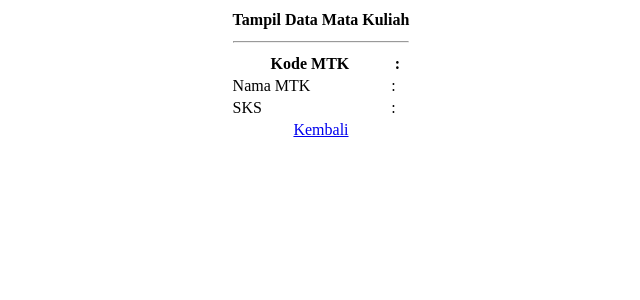
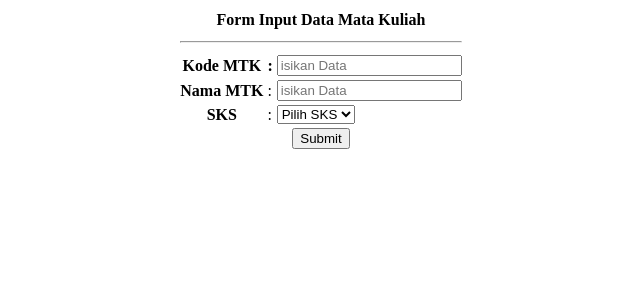
Before and after one commit to emiwulandari23/WP2_EmiWulandari, a CodeIgniter app: page /pustaka-booking/index.php/matakuliah/cetak in a window 1280 px wide. Shown: the top 300 px of the page, without its empty margins (319-959 px from the left). Run offline with CodeIgniter, Linux system fonts and the light colour scheme.

Commit message:
Pertemuan 5 dan Tugas 4

```diff
--- a/application/config/autoload.php
+++ b/application/config/autoload.php
@@ -58,7 +58,7 @@ $autoload['packages'] = array();
 |
 |	$autoload['libraries'] = array('user_agent' => 'ua');
 */
-$autoload['libraries'] = array();
+$autoload['libraries'] = array('form_validation');
 
 /*
 | -------------------------------------------------------------------
--- a/application/controllers/Matakuliah.php
+++ b/application/controllers/Matakuliah.php
@@ -8,11 +8,32 @@ class Matakuliah extends CI_Controller
     }
     public function cetak()
     {
-        $data = [
-            'kode' => $this->input->post('kode'),
-            'nama' => $this->input->post('nama'),
-            'sks' => $this->input->post('sks')
-        ];
-        $this->load->view('view-data-matakuliah', $data);
+        $this->form_validation->set_rules('kode', 'Kode Matakuliah',
+            'required|min_length[3]', [
+            'required' => 'Kode Matakuliah Harus diisi',
+            'min_lenght' => 'Kode terlalu pendek'
+        ]);
+
+        $this->form_validation->set_rules('nama', 'Nama Matakuliah',
+            'required|min_length[3]', [
+            'required' => 'Nama Matakuliah Harus diisi',
+            'min_lenght' => 'Nama terlalu pendek'
+        ]);
+        $this->form_validation->set_rules('sks', 'SKS',
+            'required', [
+            'required' => 'SKS Harus Dipilih'
+        ]);
+
+        if ($this->form_validation->run() != true) {
+            $this->load-> view ('view-form-matakuliah');
+        } else {
+            $data = [
+                'kode' => $this->input->post('kode'),
+                'nama' => $this->input->post('nama'),
+                'sks' => $this->input->post('sks')
+            ];
+
+            $this->load-> view ('view-data-matakuliah', $data);
+        }
     }
 }
--- a/application/views/view-data-matakuliah.php
+++ b/application/views/view-data-matakuliah.php
@@ -19,12 +19,12 @@
                 <td><?= $kode; ?></td>
             </tr>
             <tr>
-                <td>Nama MTK</td>
+                <th>Nama MTK</th>
                 <td>:</td>
                 <td><?= $nama; ?></td>
             </tr>
             <tr>
-                <td>SKS</td>
+                <th>SKS</th>
                 <td>:</td>
                 <td><?= $sks; ?></td>
             </tr>
--- a/application/views/view-form-matakuliah.php
+++ b/application/views/view-form-matakuliah.php
@@ -22,14 +22,16 @@
                     <th>Kode MTK</th>
                     <th>:</th>
                     <td>
-                        <input type="text" name="kode" id="kode">
+                        <input type="text" name="kode" id="kode" placeholder = "isikan Data">
+                        <div class = "unvalid-feedback"><?=form_error('kode') ?></div>
                     </td>
                 </tr>
                 <tr>
                     <th>Nama MTK</th>
                     <td>:</td>
                     <td>
-                        <input type="text" name="nama" id="nama">
+                        <input type="text" name="nama" id="nama" placeholder = "isikan Data">
+                        <div class = "unvalid-feedback"><?=form_error('nama') ?></div>
                     </td>
                 </tr>
                 <tr>
@@ -42,6 +44,7 @@
                             <option value="3">3</option>
                             <option value="4">4</option>
                         </select>
+                        <div class = "unvalid-feedback"><?=form_error('sks') ?></div>
                     </td>
                 </tr>
                 <tr>
```
